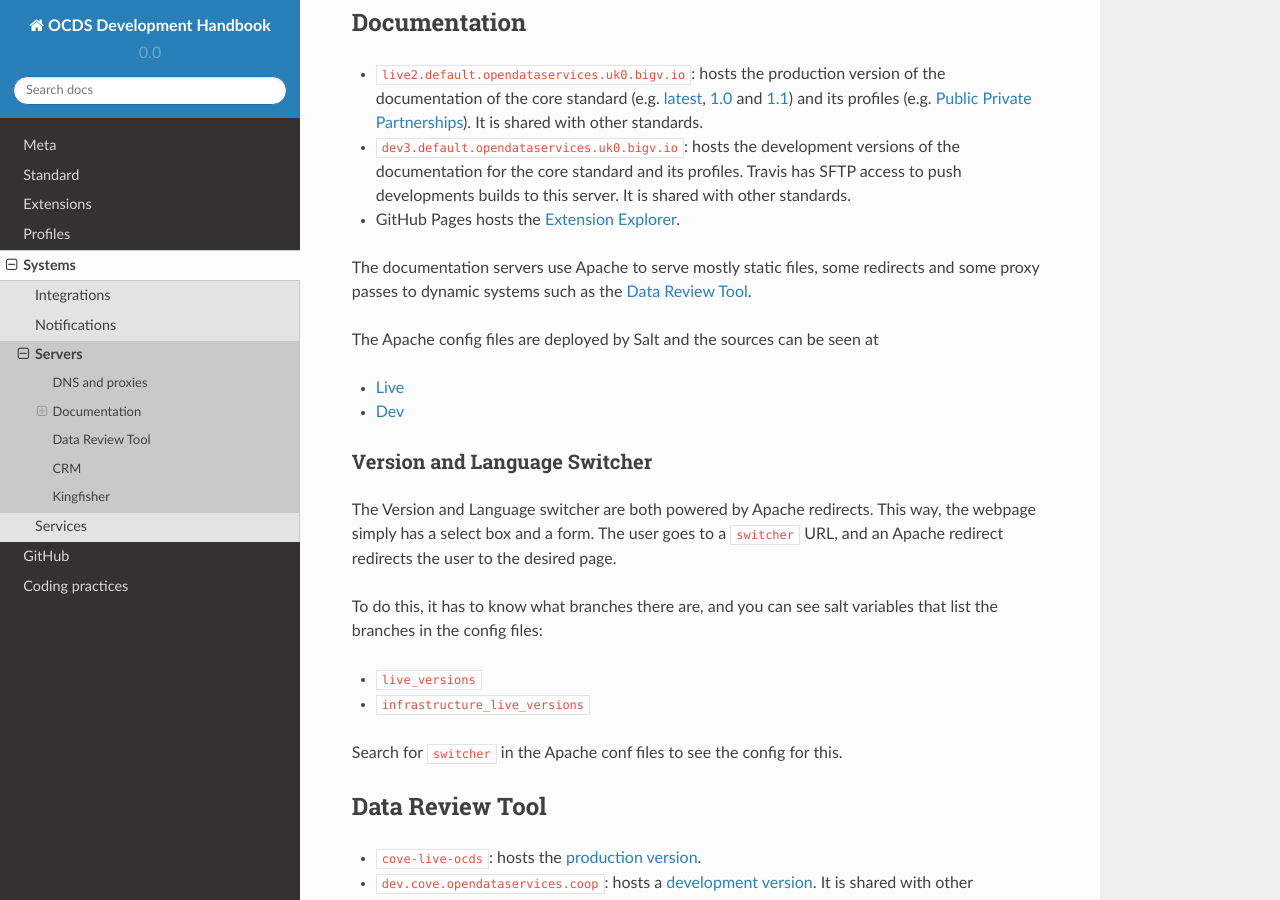
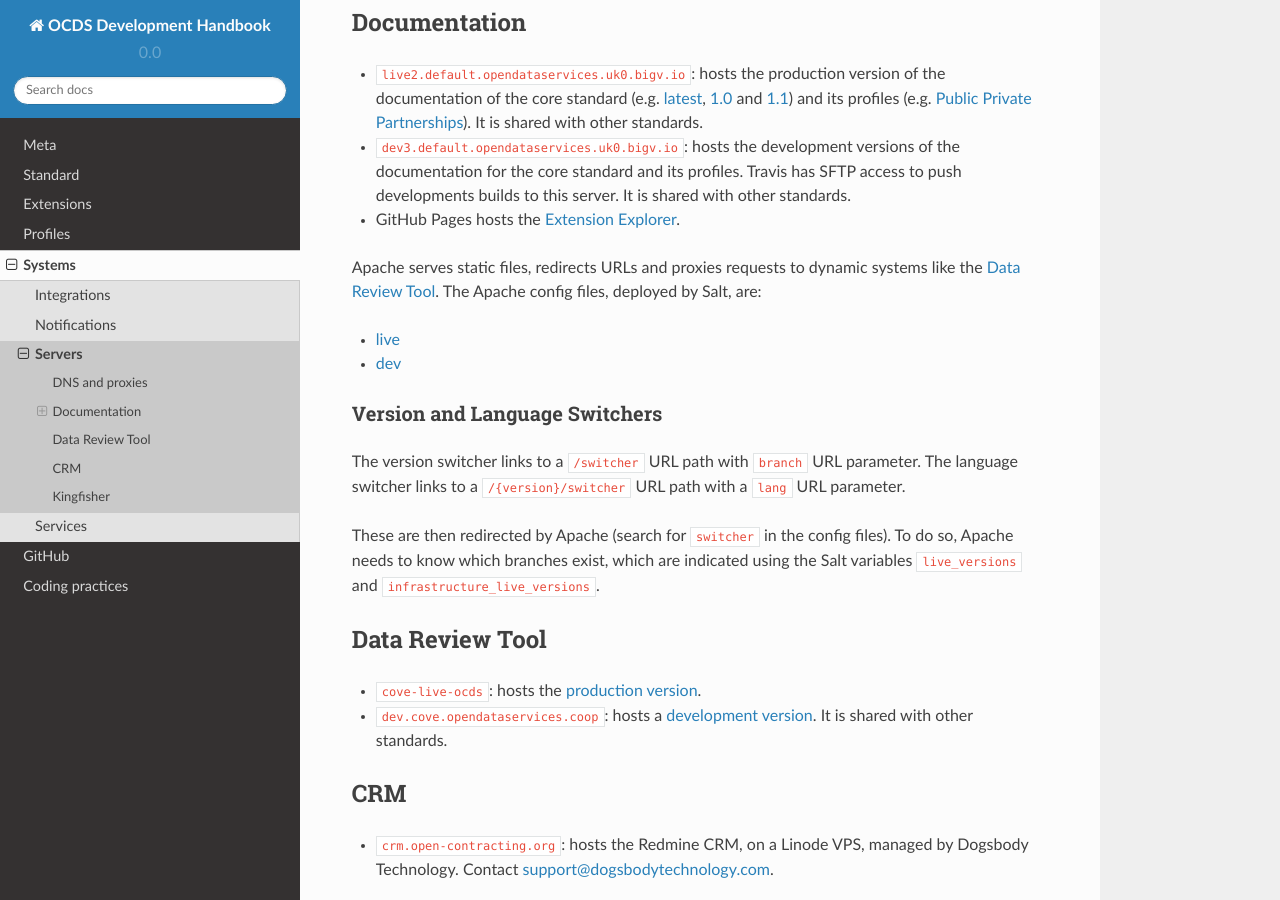
Before and after one commit to open-contracting/standard-development-handbook, a Sphinx documentation site: the page built from docs/systems/servers.md, in a window 1280 px wide and 900 px high, scrolled down 428 px. Built offline with Sphinx 7.4.7 and the Read the Docs theme 2.0.0, drawn with Linux system fonts in a browser that asks for light colours.

Commit message:
Make language more concise

```diff
--- a/docs/systems/servers.md
+++ b/docs/systems/servers.md
@@ -14,25 +14,16 @@ Deployments are carried out using Salt, with configuration in [opendataservices-
 * `dev3.default.opendataservices.uk0.bigv.io`: hosts the development versions of the documentation for the core standard and its profiles. Travis has SFTP access to push developments builds to this server. It is shared with other standards.
 * GitHub Pages hosts the [Extension Explorer](https://extensions.open-contracting.org/).
 
-The documentation servers use Apache to serve mostly static files,
-some redirects and some proxy passes to dynamic systems such as the [Data Review Tool](http://standard.open-contracting.org/review/).
+Apache serves static files, redirects URLs and proxies requests to dynamic systems like the [Data Review Tool](http://standard.open-contracting.org/review/). The Apache config files, deployed by Salt, are:
 
-The Apache config files are deployed by Salt and the sources can be seen at
+* [live](https://github.com/OpenDataServices/opendataservices-deploy/blob/master/salt/apache/ocds-docs-live.conf)
+* [dev](https://github.com/OpenDataServices/opendataservices-deploy/blob/master/salt/apache/ocds-docs-dev.conf)
 
-* [Live](https://github.com/OpenDataServices/opendataservices-deploy/blob/master/salt/apache/ocds-docs-live.conf)
-* [Dev](https://github.com/OpenDataServices/opendataservices-deploy/blob/master/salt/apache/ocds-docs-dev.conf)
+### Version and Language Switchers
 
-### Version and Language Switcher
+The version switcher links to a `/switcher` URL path with `branch` URL parameter. The language switcher links to a `/{version}/switcher` URL path with a `lang` URL parameter.
 
-The Version and Language switcher are both powered by Apache redirects. This way, the webpage simply has a select box and a form.
-The user goes to a `switcher` URL, and an Apache redirect redirects the user to the desired page.
-
-To do this, it has to know what branches there are, and you can see salt variables that list the branches in the config files:
-
-* `live_versions`
-* `infrastructure_live_versions`
-
-Search for `switcher` in the Apache conf files to see the config for this.
+These are then redirected by Apache (search for `switcher` in the config files). To do so, Apache needs to know which branches exist, which are indicated using the Salt variables `live_versions` and `infrastructure_live_versions`.
 
 ## Data Review Tool
 
```
